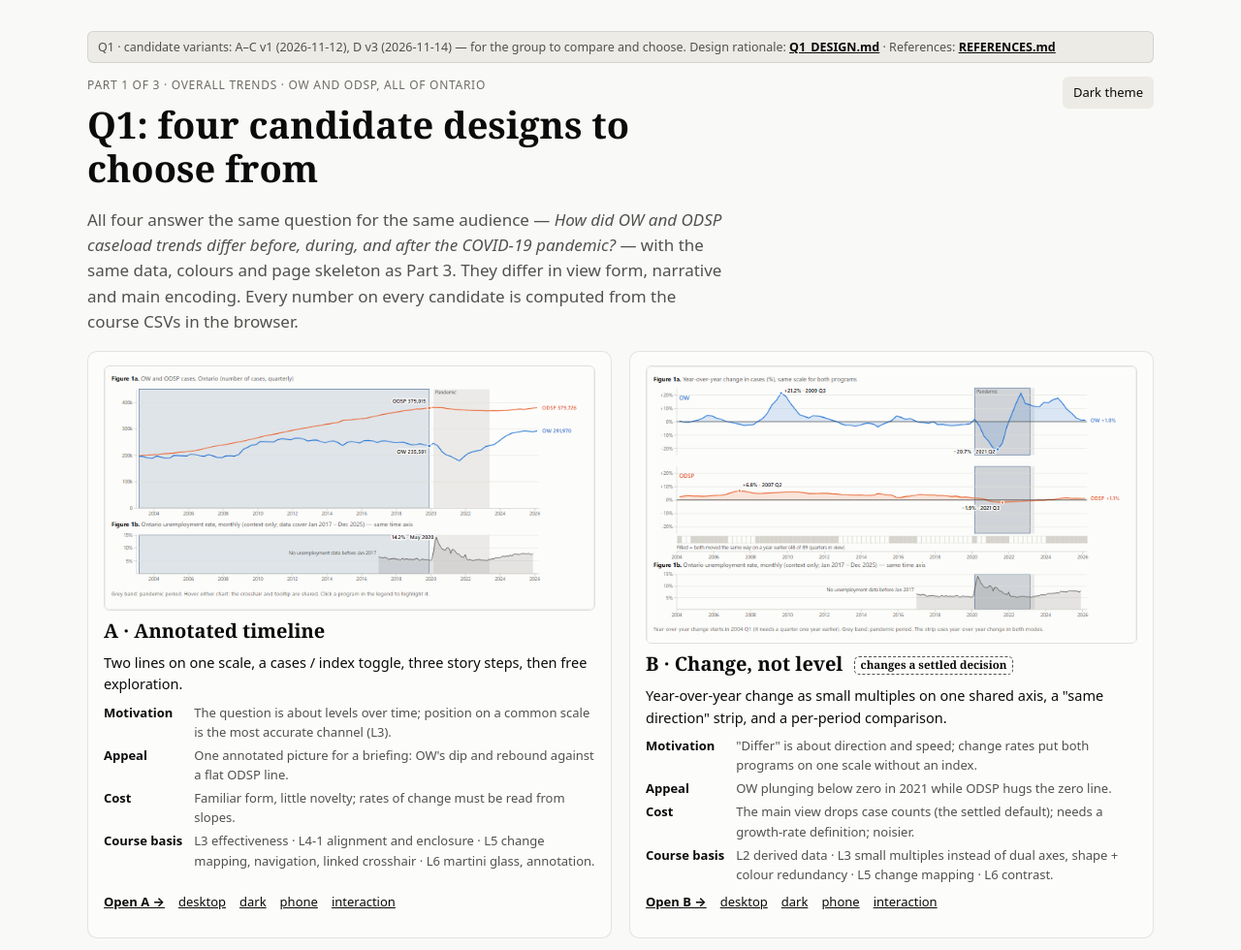
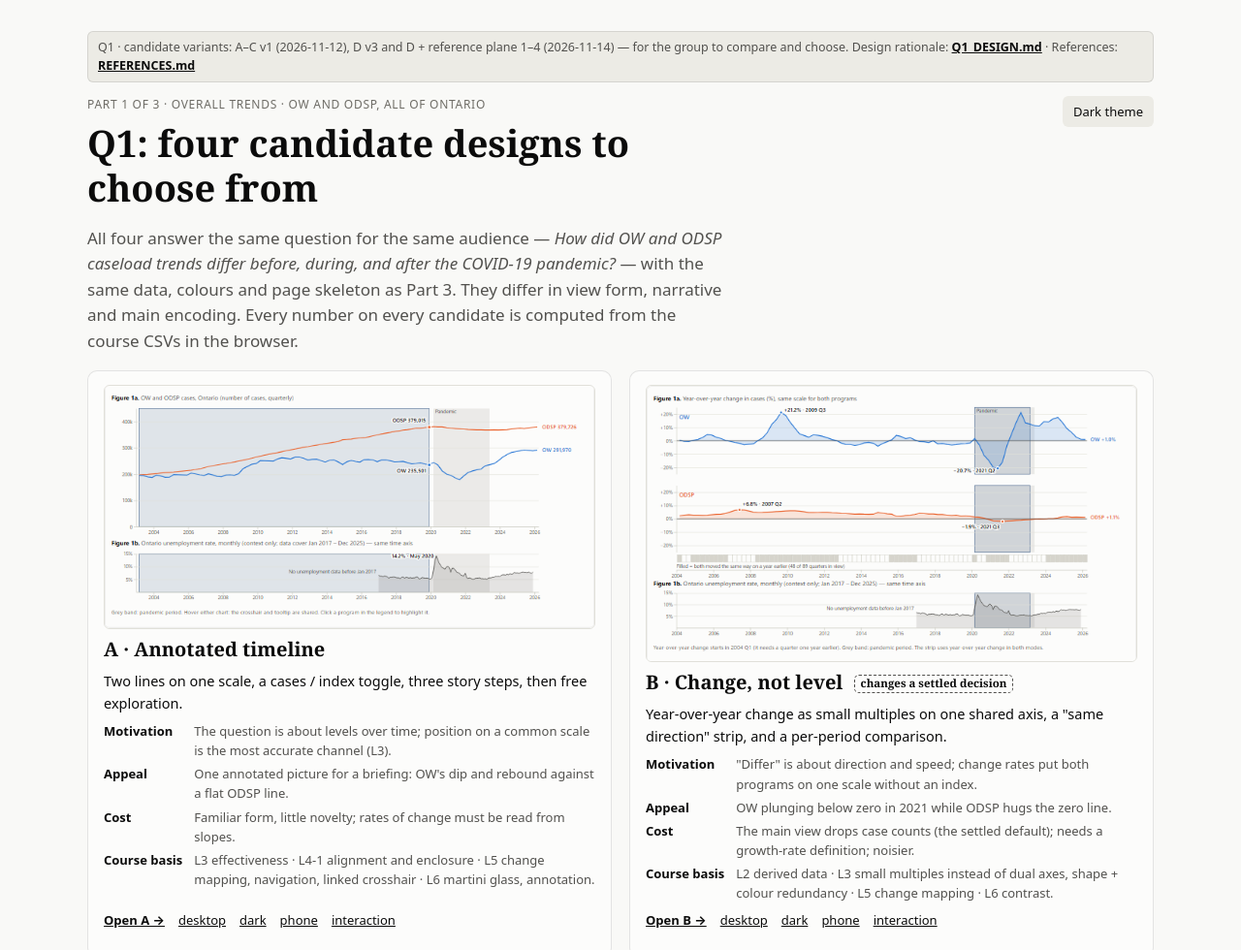
Before and after one commit to mikuknightforever/sta313-project-docs, a plain HTML site: page design/q1/index.html in a window 1280 px wide. Shown: the top 980 px of the page at 97% size. Drawn offline with Linux system fonts and the light colour scheme.

Commit message:
Q1 总览页标记加入参照面版本并更新截图 / Add reference-plane versions to Q1 overview labels and refresh screenshots
- 标题和顶部横幅在 "A–C v1, D v3" 之后加上 "D + reference plane 1–4" / Title and banner now also list D + reference plane 1–4
- 合并后重新截取总览页截图（桌面、手机，浅色、深色）/ Overview screenshots retaken after the merge

```diff
--- a/design/q1/index.html
+++ b/design/q1/index.html
@@ -4,7 +4,7 @@
 <meta charset="utf-8">
 <meta name="viewport" content="width=device-width, initial-scale=1, viewport-fit=cover">
 <link rel="icon" href="data:,">
-<title>Q1 candidates · A–C v1, D v3</title>
+<title>Q1 candidates · A–C v1, D v3, D + plane 1–4</title>
 <link rel="stylesheet" href="shared/q1.css">
 <style>
   .vgrid{display:grid;grid-template-columns:repeat(auto-fit,minmax(min(100%,460px),1fr));gap:18px;margin-top:8px}
@@ -24,7 +24,7 @@
 </head>
 <body>
 <div class="page">
-  <p class="cand" role="note">Q1 · candidate variants: A–C v1 (2026-11-12), D v3 (2026-11-14) — for the group to compare and choose. Design rationale: <a href="Q1_DESIGN.md">Q1_DESIGN.md</a> · References: <a href="REFERENCES.md">REFERENCES.md</a></p>
+  <p class="cand" role="note">Q1 · candidate variants: A–C v1 (2026-11-12), D v3 and D + reference plane 1–4 (2026-11-14) — for the group to compare and choose. Design rationale: <a href="Q1_DESIGN.md">Q1_DESIGN.md</a> · References: <a href="REFERENCES.md">REFERENCES.md</a></p>
   <header class="q-head">
     <p class="eyebrow">Part 1 of 3 · Overall trends · OW and ODSP, all of Ontario</p>
     <h1>Q1: four candidate designs to choose from</h1>
```
Also changed, not shown: design/q1/screenshots/overview-desktop-dark.png, design/q1/screenshots/overview-desktop-light.png, design/q1/screenshots/overview-mobile-dark.png, design/q1/screenshots/overview-mobile-light.png.
